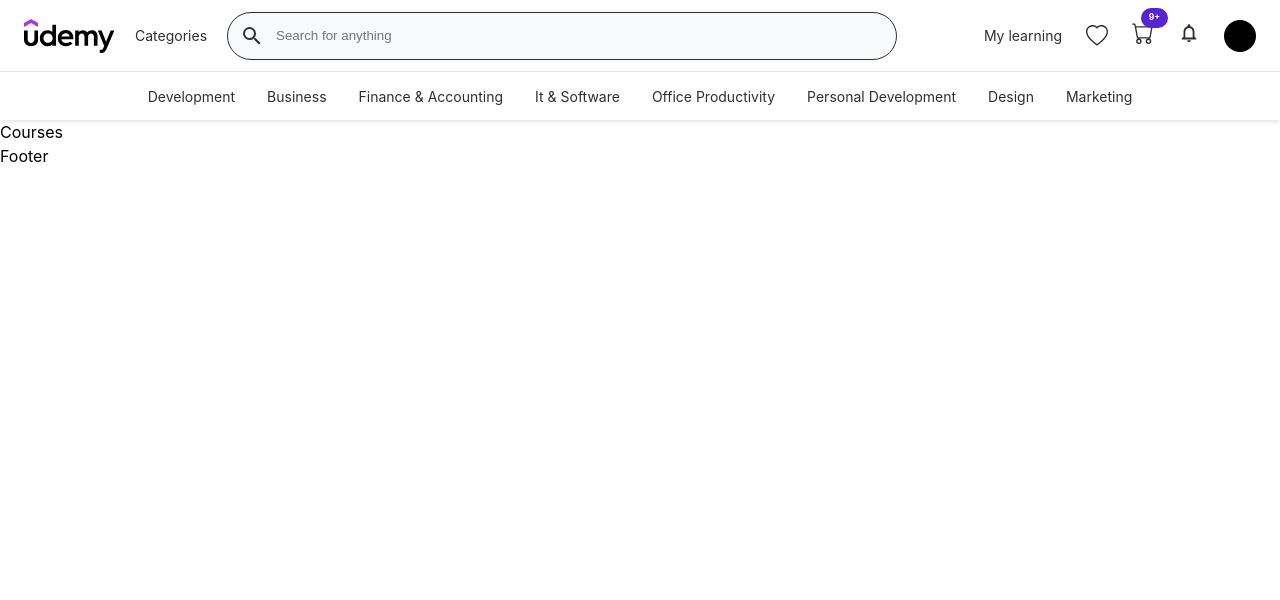
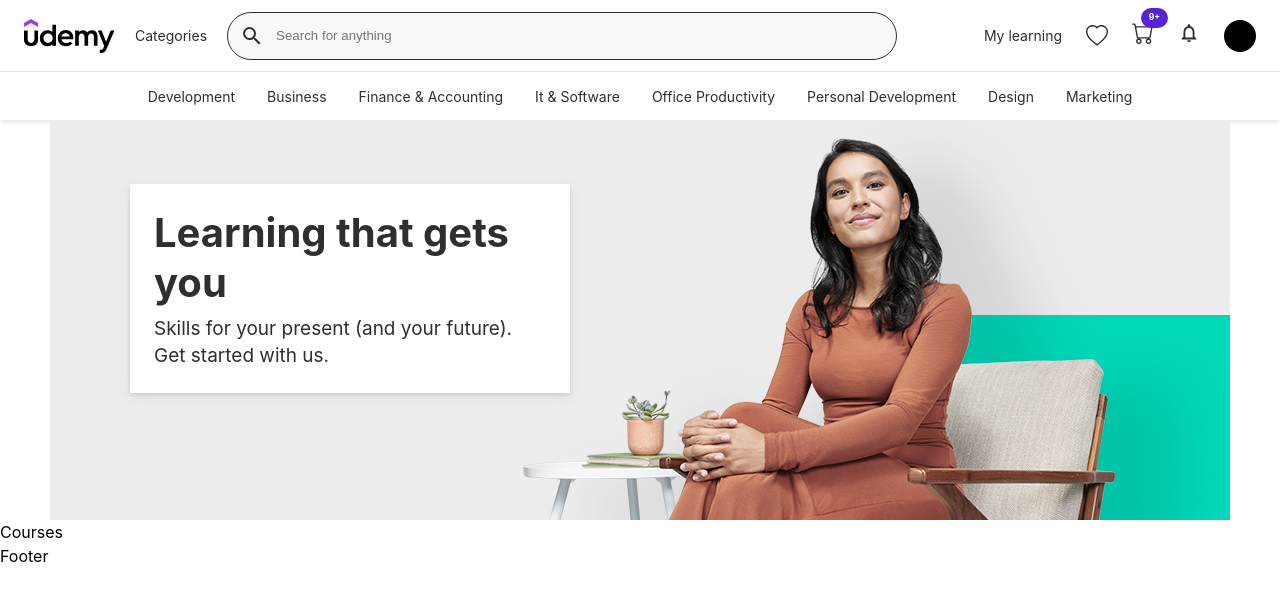
Before and after one commit to guma2k2/elearning_ui, a React (Vite) app: page / in a window 1280 px wide. Shown: the top 600 px of the page. Built offline with nearby package versions, Linux system fonts and the light colour scheme.

Commit message:
slider-feature

```diff
--- /dev/null
+++ b/src/components/banner/Banner.style.scss
@@ -0,0 +1,35 @@
+.banner-container {
+    max-width: 100%;
+    height: 400px;
+    padding: 0 50px;
+    position: relative;
+
+    img {
+        width: 100%;
+        height: 100%;
+        object-fit: cover;
+    }
+
+    .banner-item {
+        position: absolute;
+        width: 440px;
+        left: 130px;
+        top: 64px;
+        background-color: var(--bg-color-white);
+        color: var(--color-gray-500);
+        padding: 24px;
+        box-shadow: 0 2px 4px rgba(0, 0, 0, .08), 0 4px 12px rgba(0, 0, 0, .08);
+
+        h1 {
+            font-size: 40px;
+            font-weight: 700;
+            line-height: 1.25;
+            margin: 0 0 8px;
+        }
+
+        p {
+            font-size: 19px;
+            line-height: 26.6px;
+        }
+    }
+}
--- /dev/null
+++ b/src/components/banner/index.tsx
@@ -0,0 +1,15 @@
+import BannerImage from "../../assets/banner-udemy.jpg"
+import './Banner.style.scss'
+function Banner() {
+    return (
+        <div className="banner-container">
+            <img src={BannerImage} alt="udemy-banner" />
+            <div className="banner-item">
+                <h1>Learning that gets you</h1>
+                <p>Skills for your present (and your future). Get started with us.</p>
+            </div>
+        </div>
+    )
+}
+
+export default Banner
--- a/src/components/navbar/Navbar.style.scss
+++ b/src/components/navbar/Navbar.style.scss
@@ -31,6 +31,7 @@
             color: var(--color-gray-500);
             background-color: #fff;
             opacity: 1;
+            z-index: 1000;
 
             .category-item {
                 display: flex;
@@ -41,6 +42,7 @@
         }
 
         .category-child-tooltip {
+            z-index: 1000;
             min-width: 260px;
             padding: 8px 0;
             color: var(--color-gray-500);
@@ -56,6 +58,7 @@
         }
 
         .topic-tooltip {
+            z-index: 1000;
             min-width: 260px;
             padding: 8px 0;
             color: var(--color-gray-500);
@@ -189,6 +192,7 @@
         height: 48px;
         border-radius: 0;
         opacity: 1;
+        background-color: var(--color-gray-500);
 
         .wrapper {
             display: flex;
--- a/src/components/navbar/index.tsx
+++ b/src/components/navbar/index.tsx
@@ -165,7 +165,6 @@ function Navbar() {
         }
         if (childCategoryTooltipRef.current) {
             const index: number = parentId;
-            console.log(index);
             const childrens: CategoryType[] = items[index].childrens;
             const html = childrens.length > 0 && childrens.map((child) => {
                 return <div key={child.id} className="category-item" onMouseEnter={() => handleShowTopics(child.id)}>
--- a/src/pages/admin/course/CourseEdit.tsx
+++ b/src/pages/admin/course/CourseEdit.tsx
@@ -11,11 +11,11 @@ import IntendedLeaners from "./intended-learners/IntendedLearners";
 function CourseEdit() {
     const { id } = useParams();
     const dispatch = useAppDispatch();
-    const { currentCourse, isLoading, isDataUpdated } = useAppSelector((state: RootState) => state.courses);
+    const { currentCourse, isLoading } = useAppSelector((state: RootState) => state.courses);
 
     useEffect(() => {
         dispatch(fetchCourseById(id));
-    }, [id, isDataUpdated])
+    }, [id])
 
     return (
         <> {isLoading == true && <Spinner />}
--- a/src/pages/admin/course/intended-learners/IntendedLearners.tsx
+++ b/src/pages/admin/course/intended-learners/IntendedLearners.tsx
@@ -72,21 +72,21 @@ function IntendedLeaners(probs: Probs) {
                 return;
             }
             const newObjectives = [...objectives];
-            const filteredObjectives = newObjectives.filter((objective, id) => id !== index);
+            const filteredObjectives = newObjectives.filter((_objective, id) => id !== index);
             setObjectives(filteredObjectives);
         } else if (type == AddType.Requirement) {
             if (requirements.length <= minLengthRequirement) {
                 return;
             }
             const newRequirements = [...requirements];
-            const filteredObjectives = newRequirements.filter((requirement, id) => id !== index);
+            const filteredObjectives = newRequirements.filter((_requirement, id) => id !== index);
             setRequirements(filteredObjectives);
         } else {
             if (targetAudiences.length <= minLengthTargetAudience) {
                 return;
             }
             const newTargetAudiences = [...targetAudiences];
-            const filteredObjectives = newTargetAudiences.filter((target, id) => id !== index);
+            const filteredObjectives = newTargetAudiences.filter((_target, id) => id !== index);
             setTargetAudiences(filteredObjectives);
         }
     }
--- a/src/pages/home/index.tsx
+++ b/src/pages/home/index.tsx
@@ -1,11 +1,13 @@
 import { Outlet } from "react-router-dom"
 import Footer from "../../components/footer"
 import Navbar from "../../components/navbar"
+import Banner from "../../components/banner"
 
 function Home() {
     return (
         <>
             <Navbar />
+            <Banner />
             <Outlet />
             <Footer />
         </>
--- /dev/null
+++ b/src/redux/slices/CategorySlice.tsx
@@ -0,0 +1,57 @@
+import { createAsyncThunk, createSlice, current } from '@reduxjs/toolkit'
+import type { PayloadAction } from '@reduxjs/toolkit'
+import { RootState } from '../store'
+import { getCategoryParents } from '../../services/CategoryService'
+interface CategoryState {
+    categoryParents?: CategoryListGetType[]
+    isLoading: boolean
+    isError: boolean,
+}
+
+export const fetchCategoryParents = createAsyncThunk(
+    'category/fetchCategoryParents',
+    async () => {
+        const response = await getCategoryParents();
+        const data = response.data as CategoryListGetType[];
+        return data;
+    },
+)
+// Define the initial state using that type
+const initialState: CategoryState = {
+    isLoading: false,
+    isError: false
+}
+
+export const categorySlice = createSlice({
+    name: 'courses',
+    initialState,
+    reducers: {
+        updateDataStatus: (state) => {
+
+        },
+    }, extraReducers: (builder) => {
+        builder
+            .addCase(fetchCategoryParents.pending, (state, action) => {
+                console.log(action);
+                state.isError = false;
+                state.isLoading = true;
+            })
+            .addCase(fetchCategoryParents.fulfilled, (state, action) => {
+                console.log(action);
+                state.categoryParents = action.payload
+                state.isError = false;
+                state.isLoading = false;
+            })
+            .addCase(fetchCategoryParents.rejected, (state, action) => {
+                console.log(action);
+                state.isError = true;
+                state.isLoading = false;
+            })
+    },
+})
+
+export const { updateDataStatus } = categorySlice.actions
+
+// Other code such as selectors can use the imported `RootState` type
+export const selectCount = (state: RootState) => state.courses
+export default categorySlice.reducer
--- a/src/redux/store.tsx
+++ b/src/redux/store.tsx
@@ -1,10 +1,12 @@
 import { configureStore } from '@reduxjs/toolkit'
 import courseReducer from "./slices/CourseSlice"
 import messageReducer from './slices/MessageSlice'
+import categoryReducer from './slices/CategorySlice'
 export const store = configureStore({
     reducer: {
         courses: courseReducer,
-        messages: messageReducer
+        messages: messageReducer,
+        categories: categoryReducer
     }
 })
 
```
Also changed, not shown: src/pages/admin/category/index.tsx (+7 -14 lines), src/pages/admin/topic/index.tsx (+8 -15 lines), src/assets/banner-udemy.jpg (added).
